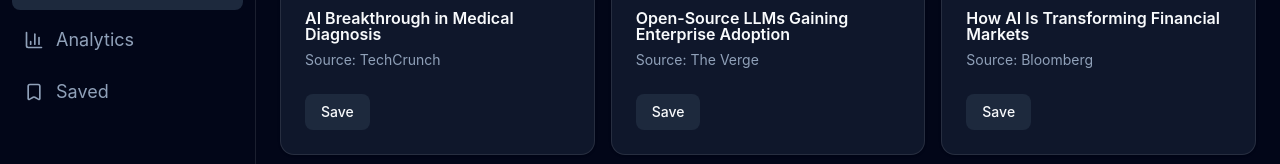
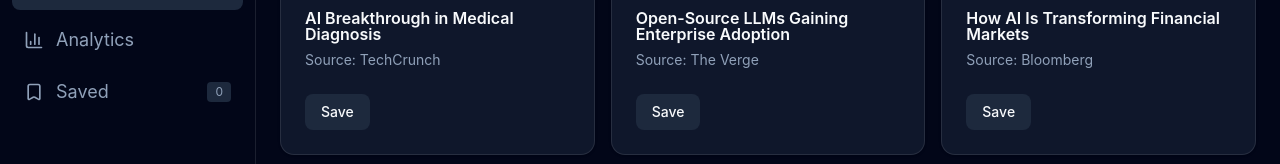
Before and after one commit to Neel37389/ai-news-intelligence-dashboard, a Next.js app: page /dashboard/articles in a window 1280 px wide. Shown: the part 155-319 px from the top of the page. Built offline with nearby package versions, Linux system fonts and the light colour scheme.

Commit message:
Added a saved counter badge next to Saved nav item

```diff
--- a/src/app/dashboard/layout.js
+++ b/src/app/dashboard/layout.js
@@ -49,7 +49,16 @@ export default function DashboardLayout({ children }) {
                   className={`w-full flex items-center gap-3 justify-start text-lg px-3 py-2 rounded-md transition-colors ${isActive ? "bg-muted text-foreground font-semibold" : "hover:bg-muted/80 text-muted-foreground"}`}
                 >
                   <Icon className="h-5 w-5" />
-                  {!collapsed && item.name}
+                  {!collapsed && (
+                    <>
+                      {item.name}
+                      {item.name === "Saved" && (
+                        <span className="ml-auto text-xs bg-muted px-2 py-0.5 rounded">
+                          {savedIds.length}
+                        </span>
+                      )}
+                    </>
+                  )}
                 </button>
               </Link>
             );
--- a/src/app/dashboard/saved/page.js
+++ b/src/app/dashboard/saved/page.js
@@ -6,7 +6,11 @@ import { articles } from "@/data/articles";
 import { ArticleItem } from "@/components/ArticleItem";
 
 export default function SavedPage() {
-  const { savedIds } = useContext(SavedArticlesContext);
+  const { savedIds, setSavedIds } = useContext(SavedArticlesContext);
+
+  const toggleSave = (id) => {
+    setSavedIds((prev) => prev.filter((item) => item !== id));
+  };
 
   const savedArticels = articles.filter((articels) =>
     savedIds.includes(articels.id),
@@ -23,7 +27,7 @@ export default function SavedPage() {
               key={item.id}
               item={item}
               savedIds={savedIds}
-              toggleSave={() => {}}
+              toggleSave={toggleSave}
             />
           ))}
         </ul>
```
